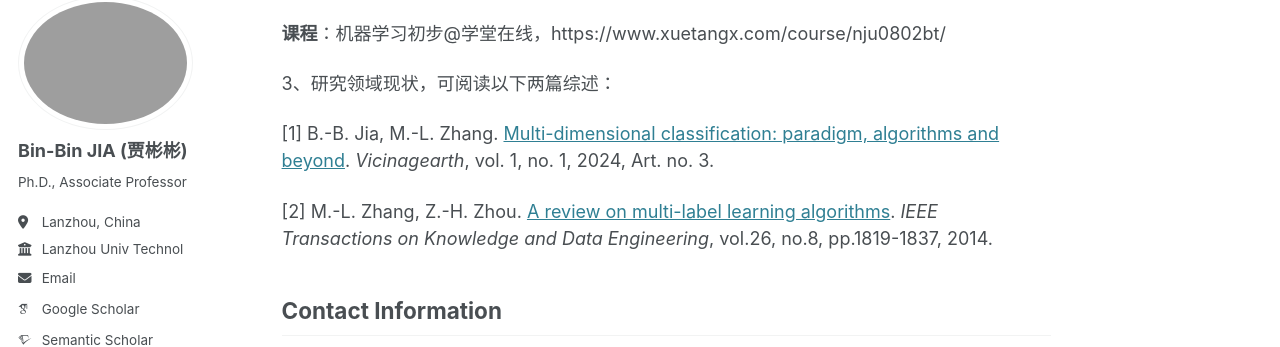
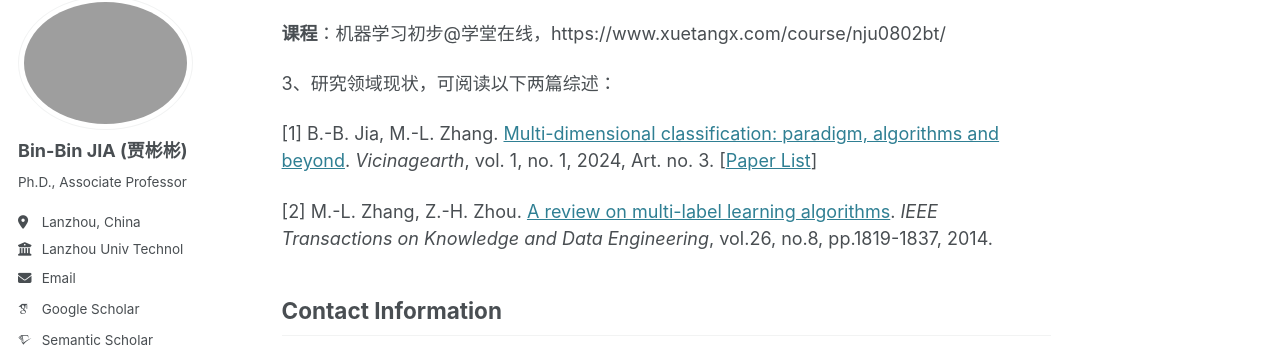
Before and after one commit to jiabinbin-ai/jiabinbin-ai.github.io, a Jekyll site: the page built from _pages/about.md, in a window 1280 px wide and 900 px high, scrolled down 1484 px. Shown: the part 110-457 px from the top of the window. Built offline with Jekyll 4.4.1, drawn with Linux system fonts in a browser that asks for light colours; some web fonts are replaced; comment, search, counter and statistics services are not loaded.

Commit message:
Update about.md

```diff
--- a/_pages/about.md
+++ b/_pages/about.md
@@ -60,7 +60,7 @@ Looking for highly motivated undergraduate or postgraduate students aiming to pe
 
 3、研究领域现状，可阅读以下两篇综述：
 
-[1] B.-B. Jia, M.-L. Zhang. [Multi-dimensional classification: paradigm, algorithms and beyond](https://doi.org/10.1007/s44336-024-00004-7). *Vicinagearth*, vol. 1, no. 1, 2024, Art. no. 3.
+[1] B.-B. Jia, M.-L. Zhang. [Multi-dimensional classification: paradigm, algorithms and beyond](https://doi.org/10.1007/s44336-024-00004-7). *Vicinagearth*, vol. 1, no. 1, 2024, Art. no. 3. [[Paper List](https://github.com/jiabinbin-ai/articles-on-MDC/)]
 
 [2] M.-L. Zhang, Z.-H. Zhou. [A review on multi-label learning algorithms](https://doi.org/10.1109/TKDE.2013.39). *IEEE Transactions on Knowledge and Data Engineering*, vol.26, no.8, pp.1819-1837, 2014.
 
```
